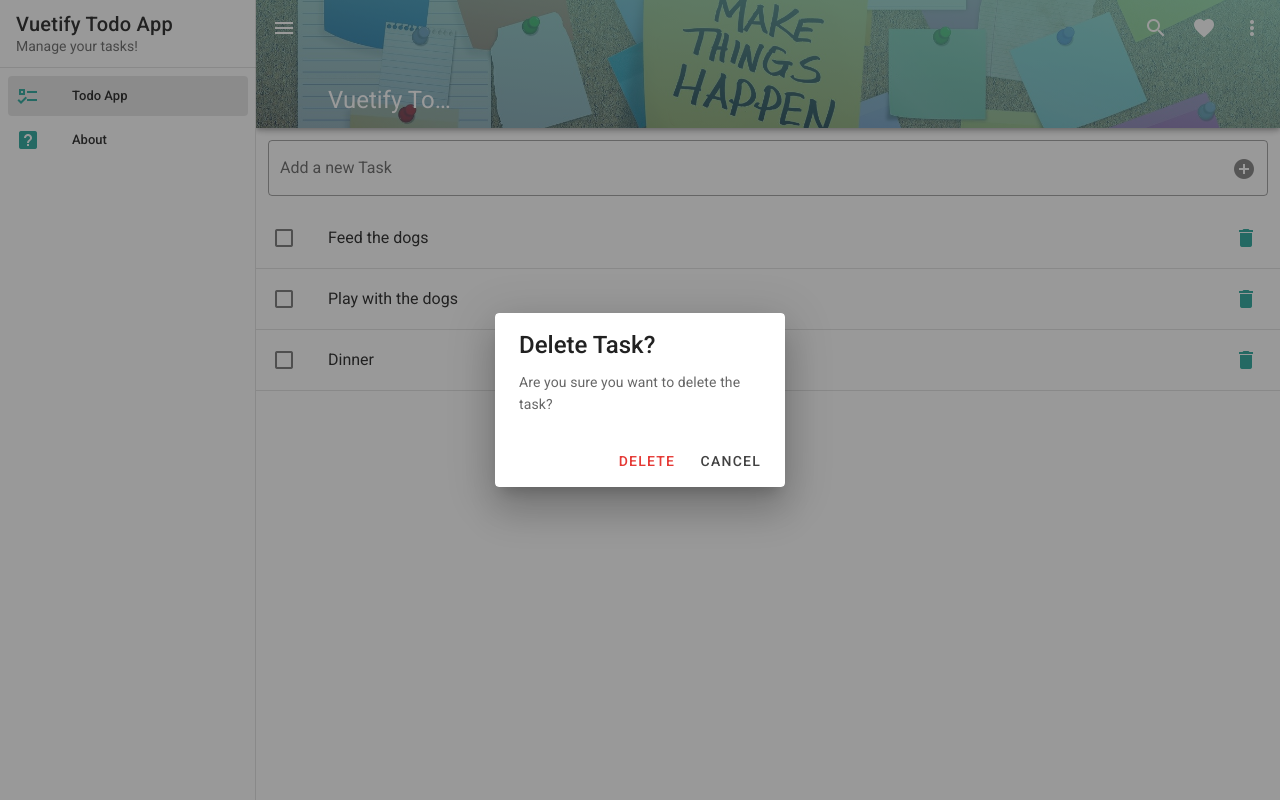
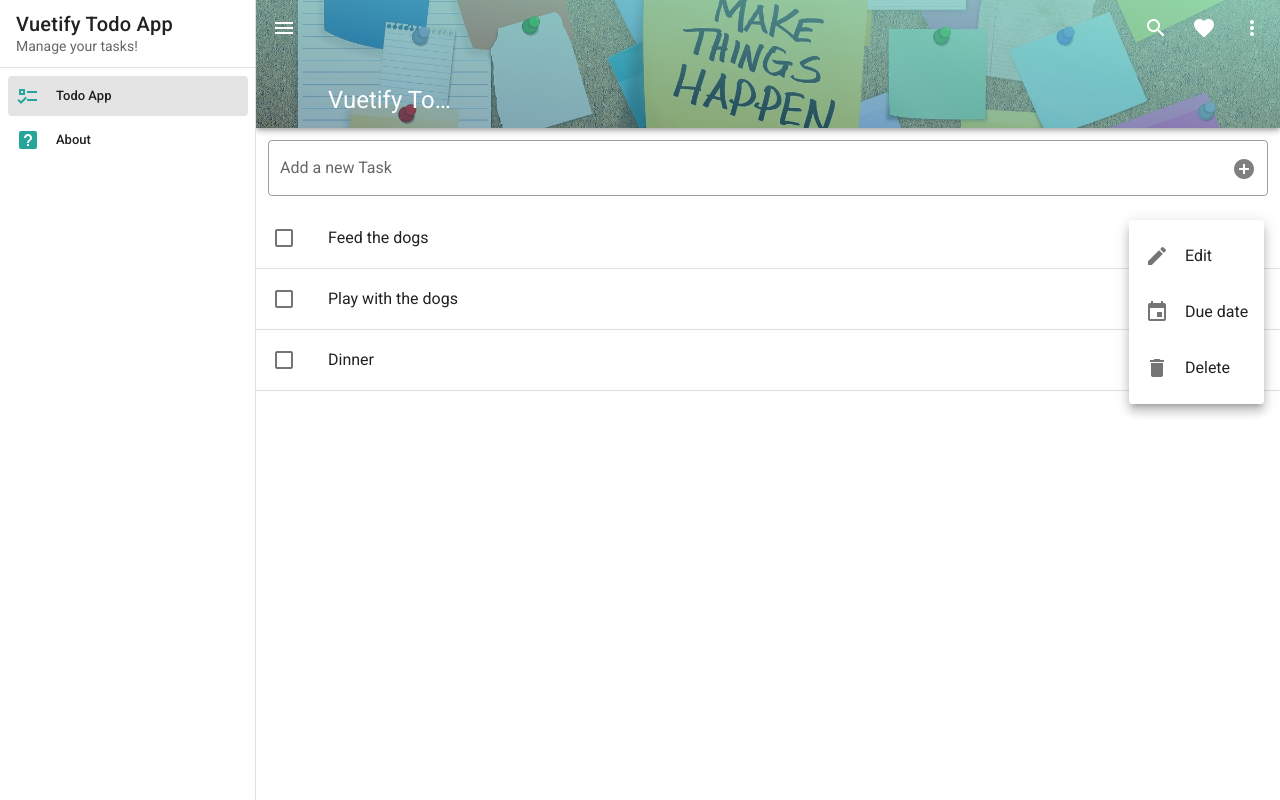
Before and after one commit to camilacno/vuetify-todo-complete, a Vue app: page /#/ in a window 1280 px wide. Both pictures are taken after a click on the button 1246 px from the left and 238 px from the top of the page. Built offline with nearby package versions, Linux system fonts and the light colour scheme.

Commit message:
Task menu

```diff
--- a/src/components/Todo/Task.vue
+++ b/src/components/Todo/Task.vue
@@ -17,19 +17,11 @@
           </v-list-item-title>
         </v-list-item-content>
         <v-list-item-action>
-          <v-btn icon @click.stop="dialogs.delete = true">
-            <v-icon color="teal lighten-1">mdi-delete</v-icon>
-          </v-btn>
+          <task-menu :task="task" />
         </v-list-item-action>
       </template>
     </v-list-item>
     <v-divider></v-divider>
-
-    <dialog-delete
-      v-if="dialogs.delete"
-      :task="task"
-      @close="dialogs.delete = false"
-    />
   </div>
 </template>
 
@@ -39,13 +31,7 @@ export default {
   components: {
     'dialog-delete': require('@/components/Todo/Dialogs/DialogDelete.vue')
       .default,
-  },
-  data() {
-    return {
-      dialogs: {
-        delete: false,
-      },
-    };
+    'task-menu': require('@/components/Todo/TaskMenu.vue').default,
   },
 };
 </script>
--- /dev/null
+++ b/src/components/Todo/TaskMenu.vue
@@ -0,0 +1,78 @@
+<template>
+  <div>
+    <v-menu bottom left>
+      <template v-slot:activator="{ on, attrs }">
+        <v-btn color="teal lighten-1" icon v-bind="attrs" v-on="on">
+          <v-icon>mdi-dots-vertical</v-icon>
+        </v-btn>
+      </template>
+
+      <v-list>
+        <v-list-item
+          v-for="(item, index) in items"
+          :key="index"
+          @click="handleClick(index)"
+        >
+          <v-list-item-icon>
+            <v-icon v-text="item.icon"></v-icon>
+          </v-list-item-icon>
+          <v-list-item-title>{{ item.title }}</v-list-item-title>
+        </v-list-item>
+      </v-list>
+    </v-menu>
+    <dialog-delete
+      v-if="dialogs.delete"
+      :task="task"
+      @close="dialogs.delete = false"
+    />
+  </div>
+</template>
+
+<script>
+export default {
+  props: ['task'],
+  components: {
+    'dialog-delete': require('@/components/Todo/Dialogs/DialogDelete.vue')
+      .default,
+  },
+  data: () => ({
+    dialogs: {
+      delete: false,
+    },
+    items: [
+      {
+        title: 'Edit',
+        icon: 'mdi-pencil',
+        click() {
+          console.log('edit');
+        },
+      },
+      {
+        title: 'Due date',
+        icon: 'mdi-calendar',
+        click() {
+          console.log('due date');
+        },
+      },
+      {
+        title: 'Delete',
+        icon: 'mdi-delete',
+        click() {
+          this.dialogs.delete = true;
+        },
+      },
+    ],
+  }),
+  methods: {
+    handleClick(index) {
+      this.items[index].click.call(this);
+    },
+  },
+};
+</script>
+
+<style>
+.v-list-item__icon {
+  margin-right: 1em !important;
+}
+</style>
```
